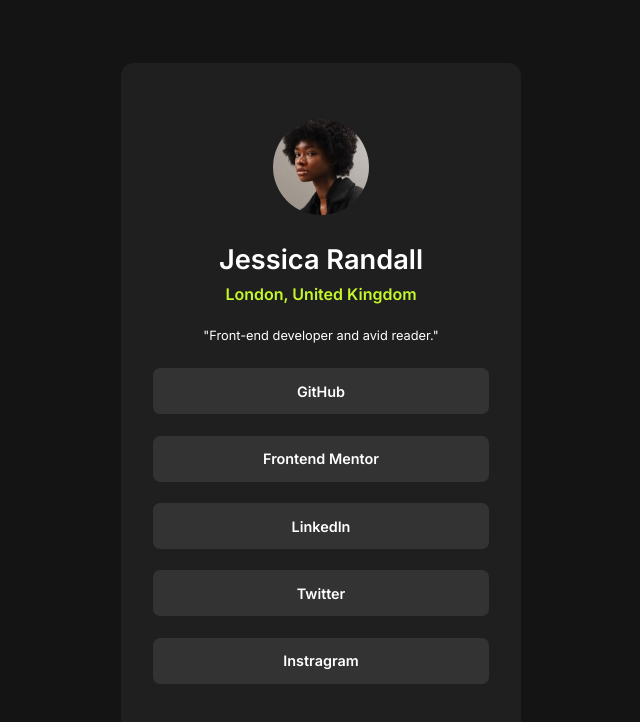
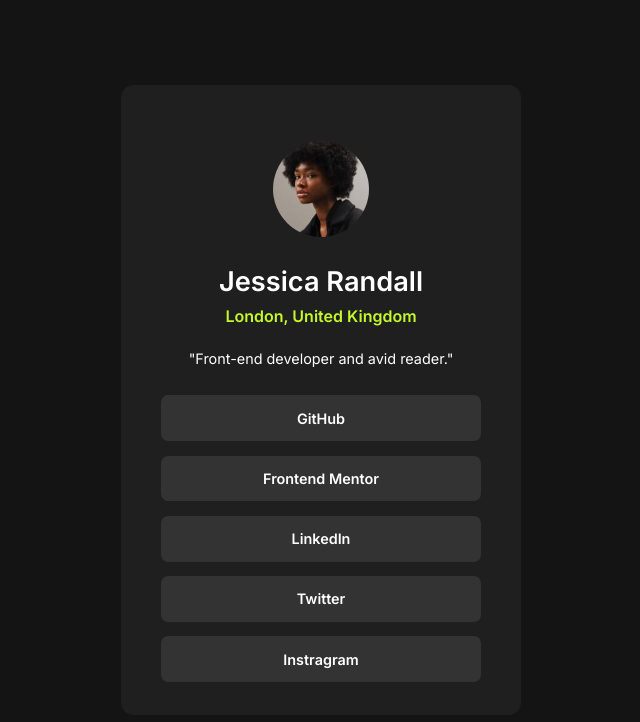
Before and after one commit to 0653Jerico/Social-Links-Profile-Challenge, a plain HTML site: page index.html in a window 1280 px wide. Shown: the whole page, without its empty margins (319-959 px from the left). Drawn offline with Linux system fonts and the light colour scheme.

Commit message:
Adjusted paddings

```diff
--- a/assets/styles/styles.css
+++ b/assets/styles/styles.css
@@ -42,34 +42,47 @@
     }
 
     h1{
-      font-size: clamp(1rem, 100vw, 1.7rem);
+      font-size: clamp(1.3rem, 5vw, 1.7rem);
       font-weight: 600;
       color: var(--white);
       margin-bottom: .5rem;
     }
 
     .address{
-      font-size: clamp(.8rem, 100vw, 1rem);
+      font-size: clamp(.8rem, 5vw, 1rem);
       font-weight: 600;
       color: var(--green);
       margin-bottom: 1.5em;
     }
 
     .address + p{
-      font-size: clamp(.5rem, 100vw, .8rem);
+      font-size: clamp(.8rem, 3vw, .9rem);
       font-weight: 400;
       color: var(--white);
       margin-bottom: 2em;
     }
 
+    ul{
+      display: flex;
+      flex-direction: column;
+      justify-content: center;
+      align-items: center;
+      padding: 0 .5em;
+    }
+
     ul li{
-      font-size: clamp(.9rem, 100vw, .6rem);
+      font-size: clamp(.3rem, 5vw, .9rem);
       font-weight: 600;
+      text-align: center;
       width: 100%;
       padding: 1em;
       background-color: var(--grey);
-      margin-bottom: 1.5em;
+      margin-bottom: 1em;
       border-radius: .5em;
+    }
+
+    ul li:last-child{
+      margin-bottom: .1em;
     }
 
     ul li:hover{
@@ -85,3 +98,10 @@
     ul li a{
       color: var(--white);
     }
+
+    @media screen and (max-width: 375px){
+
+      main{
+        padding: 1em;
+      }
+    }
```
